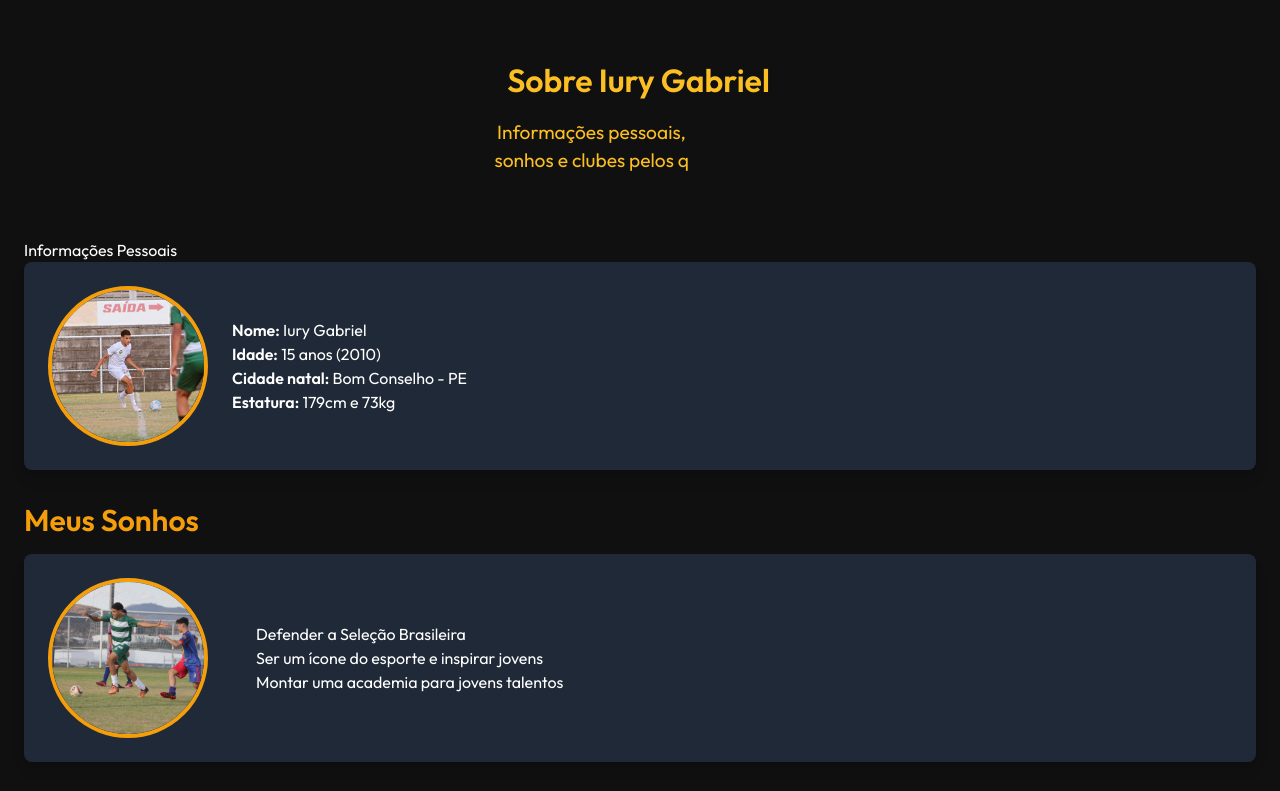
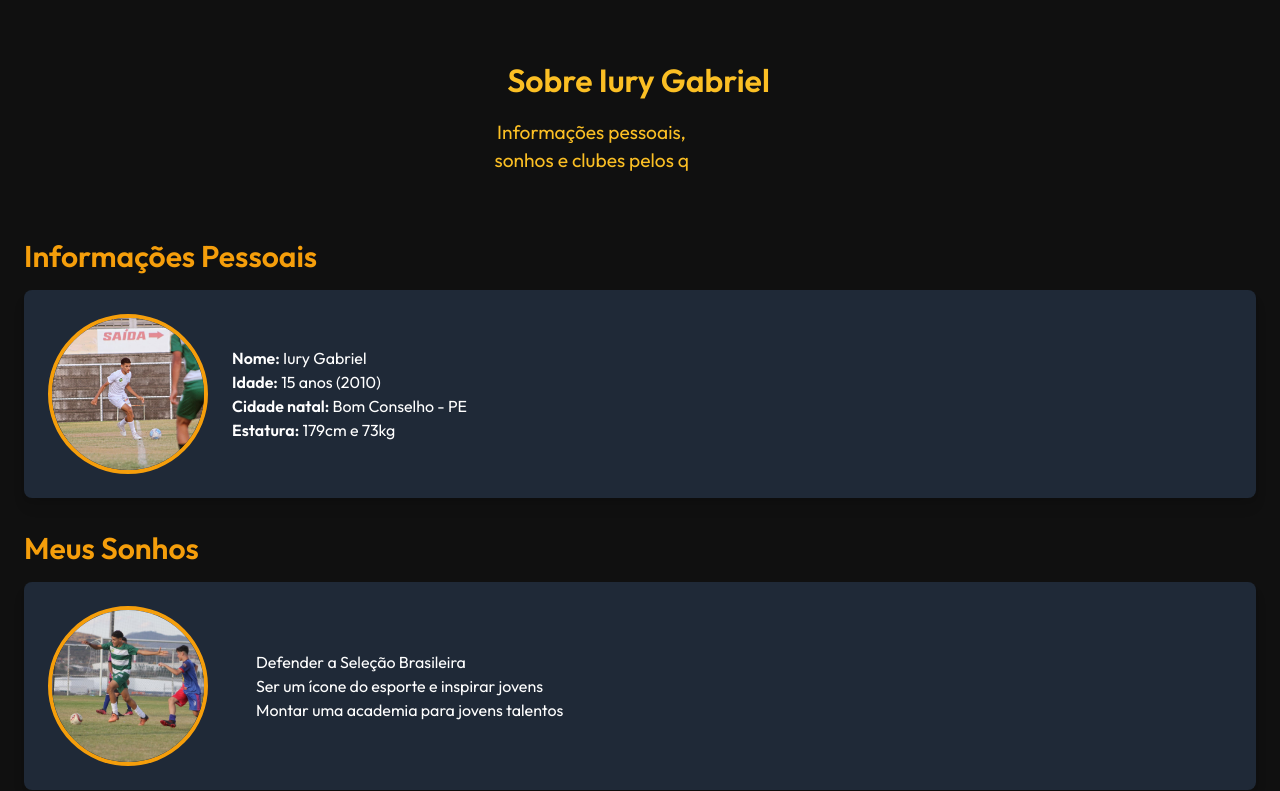
Before and after one commit to eukarol/iury, a plain HTML site: page profile.html in a window 1280 px wide. Shown: the top 791 px of the page. Drawn offline with nearby package versions, Linux system fonts and the light colour scheme.

Commit message:
Update profile.html

```diff
--- a/profile.html
+++ b/profile.html
@@ -64,7 +64,7 @@
 
     <!-- Informações Pessoais -->
     <section class="mb-8">
-      <h2>Informações Pessoais</h2>
+      <h2 class="text-3xl font-semibold text-yellow-500 mb-4">Informações Pessoais</h2>
       <div class="flex items-center bg-gray-800 p-6 rounded-lg shadow-lg">
         <div class="flex-shrink-0">
           <img class="rounded-full w-40 h-40 object-cover border-4 border-yellow-500" src="img/iuryg.jpg" alt="Iury Gabriel">
```
